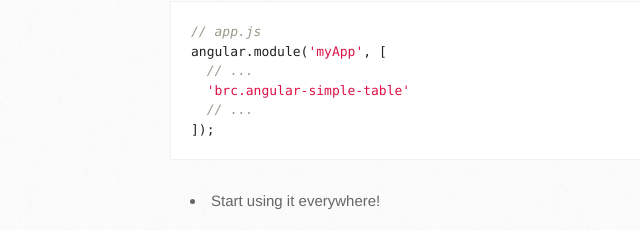
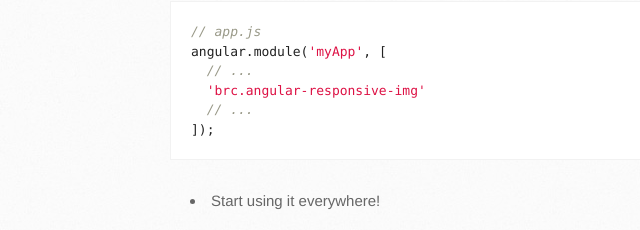
Before and after one commit to mhartington/angular-responsive-img, a website: page index.html in a window 1280 px wide. Shown: the part 750-980 px from the top of the page, 0-640 px from the left. Drawn offline with nearby package versions, Linux system fonts and the light colour scheme.

Commit message:
doc tweak

```diff
--- a/index.html
+++ b/index.html
@@ -49,7 +49,7 @@
 </ul><div class="highlight highlight-javascript"><pre><span class="c1">// app.js</span>
 <span class="nx">angular</span><span class="p">.</span><span class="nx">module</span><span class="p">(</span><span class="s1">'myApp'</span><span class="p">,</span> <span class="p">[</span>
   <span class="c1">// ...</span>
-  <span class="s1">'brc.angular-simple-table'</span>
+  <span class="s1">'brc.angular-responsive-img'</span>
   <span class="c1">// ...</span>
 <span class="p">]);</span>
 </pre></div>
```
Also changed, not shown: README.md.
